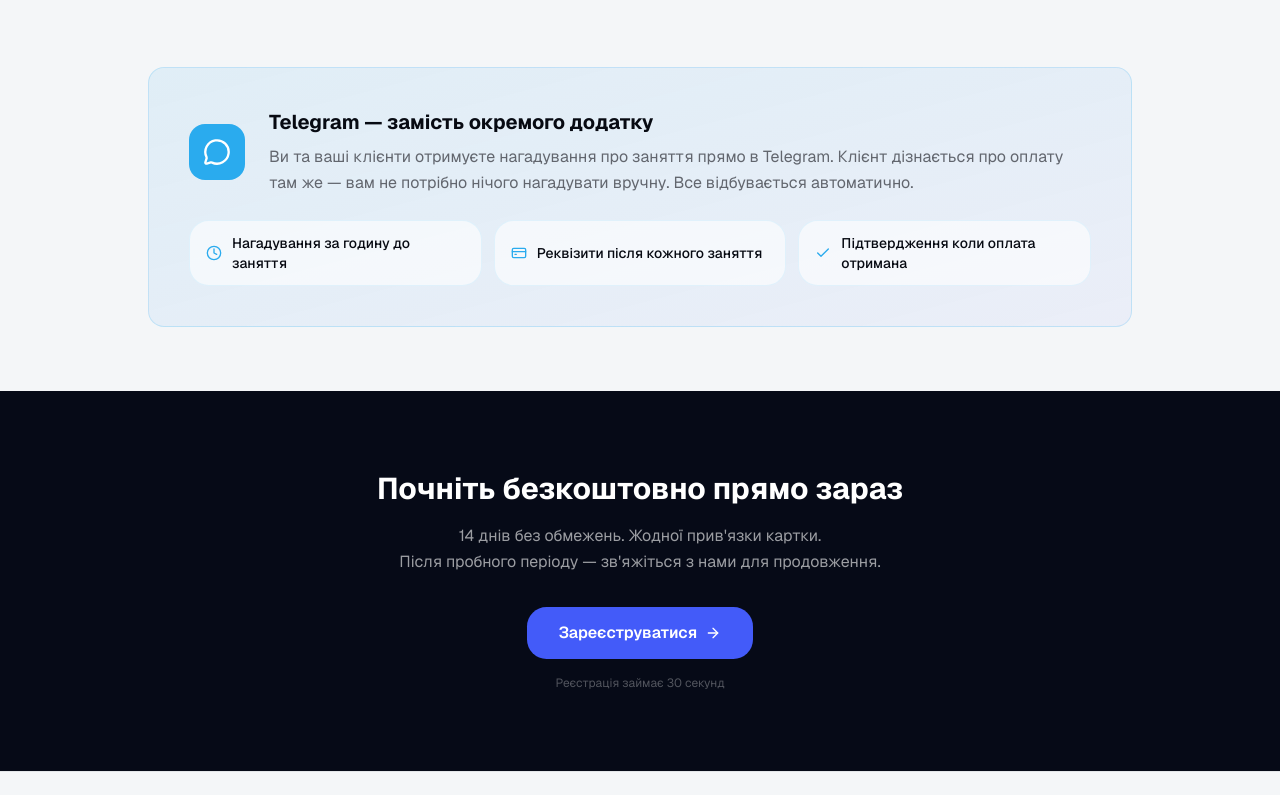
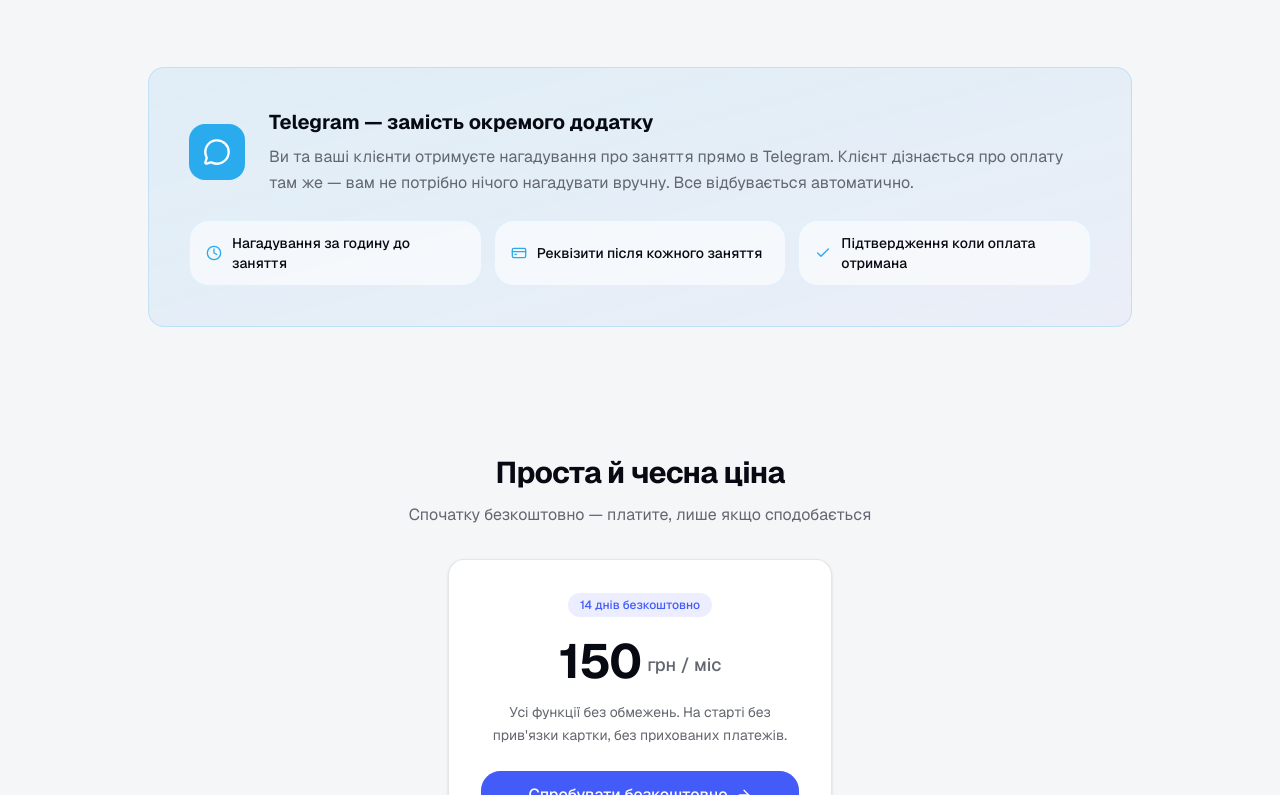
Before and after one commit to stasbabunts-lab/easysch, a Next.js app: page / in a window 1280 px wide. Shown: the part 2005-2800 px from the top of the page. Built offline with nearby package versions, Linux system fonts and the light colour scheme; no server answers; the database is empty.

Commit message:
Landing: add pricing block (dynamic from subscription settings)
Show "14 днів безкоштовно, потім N грн / period" pulled from AppSettings so it
stays in sync with the admin-configured subscription price.

Co-Authored-By: Claude Opus 4.8 <noreply@anthropic.com>

```diff
--- a/src/app/page.tsx
+++ b/src/app/page.tsx
@@ -1,4 +1,5 @@
 import { auth } from "@/lib/auth";
+import { prisma } from "@/lib/prisma";
 import { redirect } from "next/navigation";
 import Link from "next/link";
 import { APP_NAME } from "@/lib/labels";
@@ -12,6 +13,15 @@ export default async function Home() {
   const session = await auth();
   if (session) redirect("/dashboard");
   // Not logged in — show landing page below
+
+  // Pricing shown on the landing — pulled from settings so it stays in sync.
+  const [priceRow, periodRow] = await Promise.all([
+    prisma.appSettings.findUnique({ where: { key: "subscription_price_kopecks" } }),
+    prisma.appSettings.findUnique({ where: { key: "subscription_period_days" } }),
+  ]);
+  const priceUah = Math.round(parseInt(priceRow?.value ?? "15000", 10) / 100) || 150;
+  const periodDays = parseInt(periodRow?.value ?? "30", 10) || 30;
+  const periodLabel = periodDays === 30 ? "міс" : `${periodDays} дн`;
 
   return (
     <div className="min-h-screen bg-background text-foreground">
@@ -252,6 +262,37 @@ export default async function Home() {
         </div>
       </section>
 
+      {/* ── Pricing ── */}
+      <section className="max-w-2xl mx-auto px-5 py-16">
+        <div className="text-center mb-8">
+          <h2 className="text-2xl sm:text-3xl font-bold tracking-tight mb-3">
+            Проста й чесна ціна
+          </h2>
+          <p className="text-muted-foreground">
+            Спочатку безкоштовно — платите, лише якщо сподобається
+          </p>
+        </div>
+        <div className="max-w-sm mx-auto rounded-2xl border border-border/60 bg-card p-8 shadow-sm text-center">
+          <span className="inline-block text-xs font-medium text-primary bg-primary/10 px-3 py-1 rounded-full mb-5">
+            14 днів безкоштовно
+          </span>
+          <div className="flex items-end justify-center gap-1.5">
+            <span className="text-5xl font-bold tracking-tight">{priceUah}</span>
+            <span className="text-lg font-medium text-muted-foreground mb-1.5">грн / {periodLabel}</span>
+          </div>
+          <p className="text-sm text-muted-foreground mt-4 leading-relaxed">
+            Усі функції без обмежень. На старті без прив&apos;язки картки, без прихованих платежів.
+          </p>
+          <Link
+            href="/register"
+            className="mt-6 inline-flex w-full items-center justify-center gap-2 bg-primary text-primary-foreground font-medium px-6 py-3 rounded-xl hover:bg-primary/90 transition-colors"
+          >
+            Спробувати безкоштовно
+            <ArrowRight className="h-4 w-4" />
+          </Link>
+        </div>
+      </section>
+
       {/* ── CTA ── */}
       <section className="bg-sidebar py-20">
         <div className="max-w-2xl mx-auto px-5 text-center">
```
